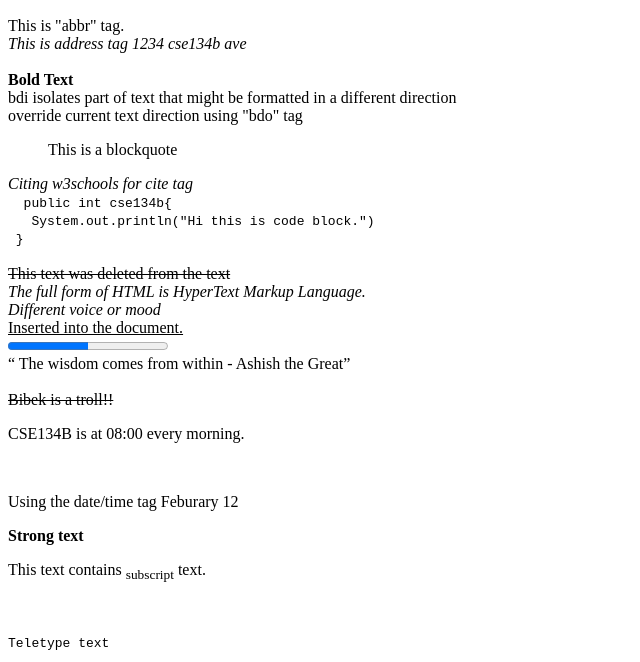
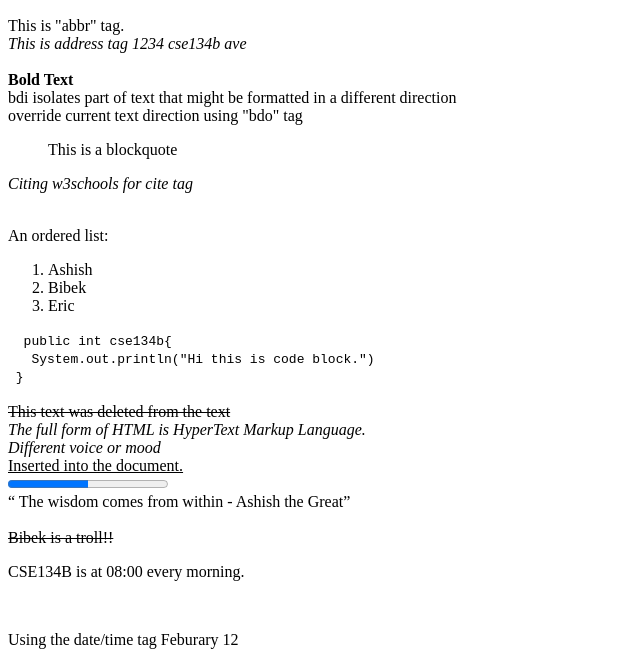
Before and after one commit to bpandayk/CSE134B, a plain HTML site: page public/tags/formatting.html in a window 1280 px wide. Shown: the part 104-766 px from the top of the page, without its empty margins (0-640 px from the left). Drawn offline with Linux system fonts and the light colour scheme.

Commit message:
more media and formatting

```diff
--- a/public/tags/formatting.html
+++ b/public/tags/formatting.html
@@ -13,7 +13,15 @@
     <bdi>bdi isolates part of text that might be formatted in a different direction</bdi><br>
     <bdo>override current text direction using "bdo" tag</bdo><br>
     <blockquote>This is a blockquote</blockquote>
-    <cite>Citing w3schools for cite tag</cite><br>
+    <cite>Citing w3schools for cite tag</cite><br><br>
+
+    <p>An ordered list:</p>
+    <ol>
+      <li>Ashish</li>
+      <li>Bibek</li>
+      <li>Eric</li>
+    </ol>
+
     <code> &nbsp; public int cse134b{<br>
       &nbsp; &nbsp;System.out.println("Hi this is code block.")<br>
 
```
Also changed, not shown: public/tags/frames.html (added, +13 -0 lines), public/tags/media.html (+3 -0 lines), public/team.html (+1 -0 lines).
